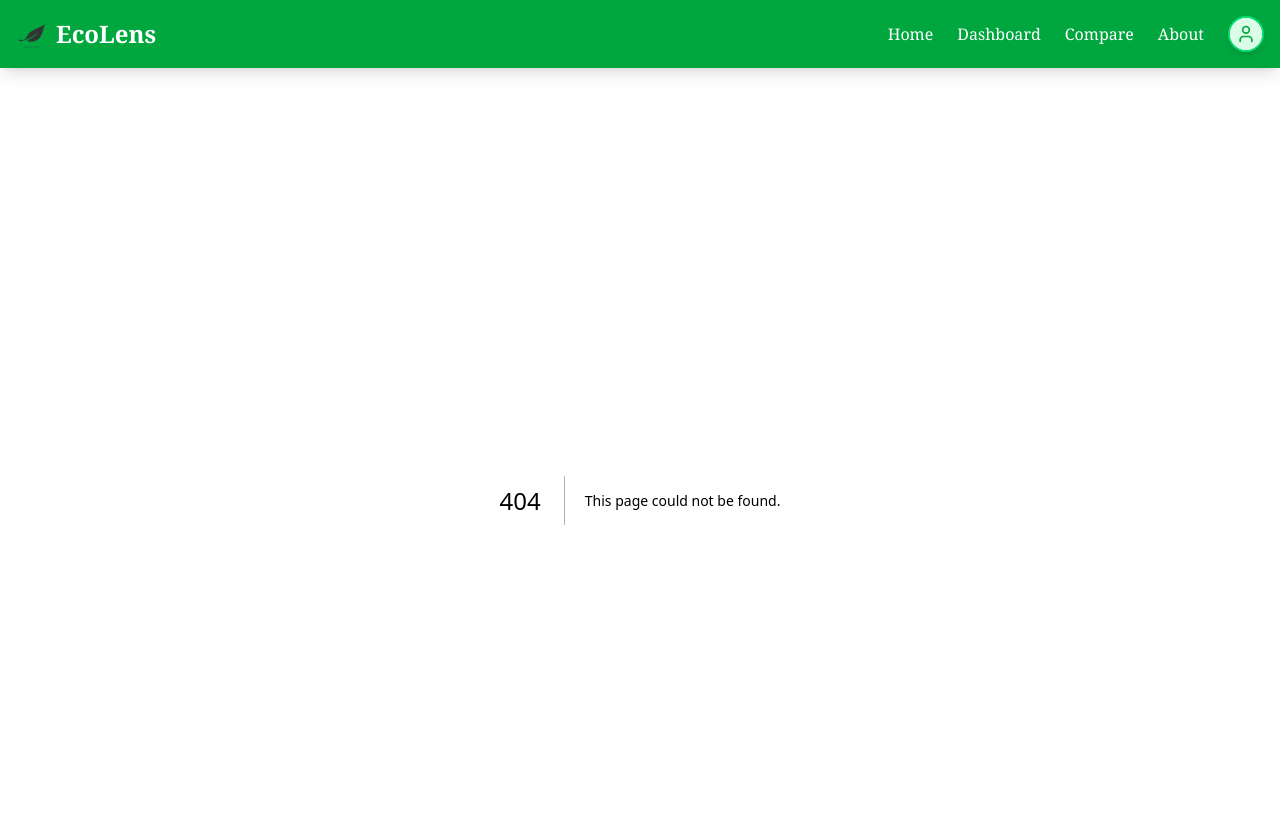
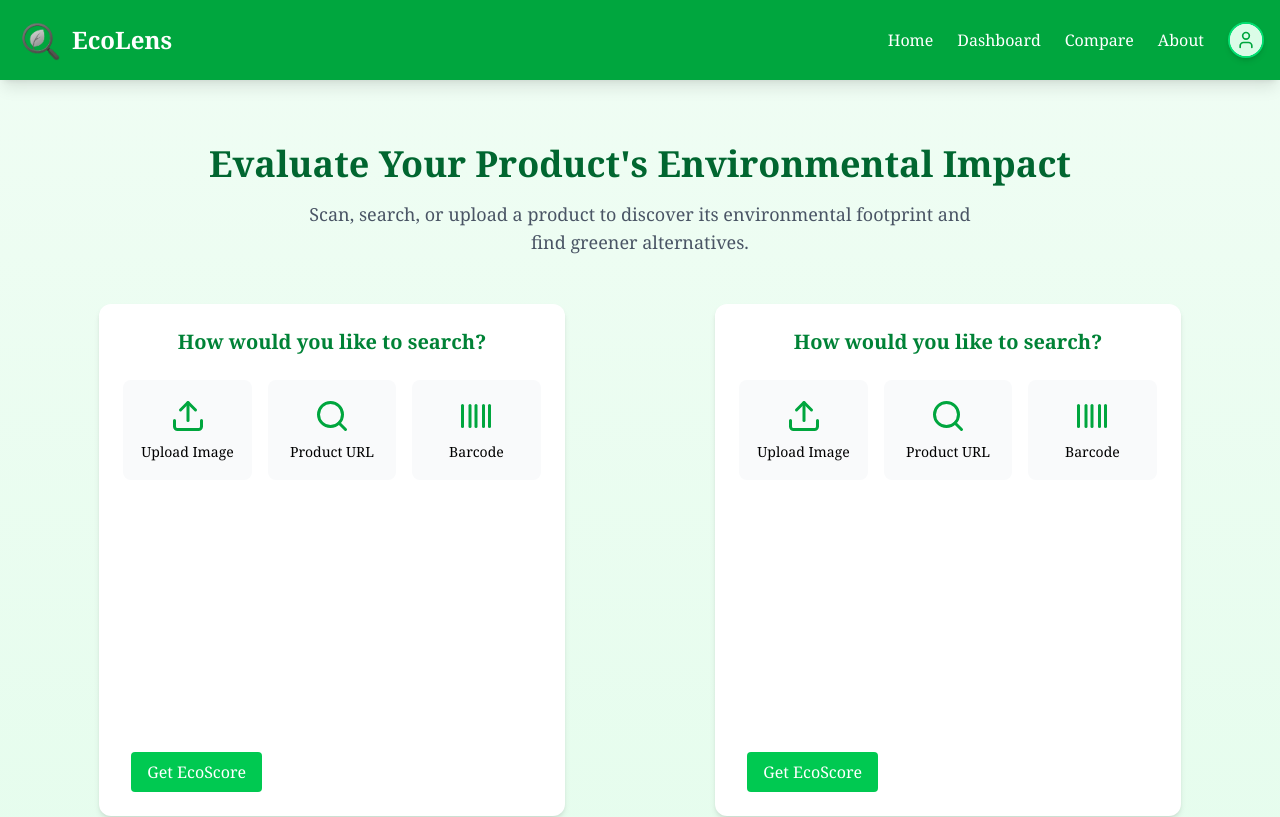
Before and after one commit to anannayamustcode/Ecolens, a Next.js app: page /compare in a window 1280 px wide. Before the commit this address had no page. Shown: the top 817 px of the page. Built offline with nearby package versions, Linux system fonts and the light colour scheme.

Commit message:
new changes

```diff
--- a/src/app/check/page.tsx
+++ b/src/app/compare/page.tsx
@@ -1,11 +1,9 @@
 "use client";
 
 import { useState } from "react";
-import { RefreshCw, Info, ThumbsUp } from "lucide-react";
 import HeroSection from "../components/rest/HeroSection";
 import SearchMethods from "../components/rest/SearchMethods";
 import Link from "next/link";
-
 export default function Home() {
   const [showPopup, setShowPopup] = useState(false);
   const [searchMethod, setSearchMethod] = useState<
@@ -25,11 +23,11 @@ export default function Home() {
   return (
     <>
       <HeroSection />
-      <div className="flex justify-center">
-        <SearchMethods onSubmit={handleSearchSubmit} />
-        <SearchMethods onSubmit={handleSearchSubmit} />
+      <div className="flex w-full gap-4 px-4">
+        <SearchMethods onSubmit={handleSearchSubmit} className="flex-1" />
+        <SearchMethods onSubmit={handleSearchSubmit} className="flex-1" />
       </div>
-      {/* Compare Button */}
+        {/* Compare Button */}
       {/* <div className="fixed bottom-6 left-1/2 transform -translate-x-1/2">
         <button
           className="px-6 py-3 bg-green-600 text-white rounded-full shadow-lg hover:bg-green-700 transition"
--- a/src/app/components/global/navbar.tsx
+++ b/src/app/components/global/navbar.tsx
@@ -23,9 +23,9 @@ const Navbar = ({ children }: { children?: React.ReactNode }) => {
       <div className="container mx-auto px-4 py-4 flex justify-between items-center">
         <div className="flex items-center space-x-2">
           {/* Logo */}
-          <div className="w-8 h-8">
+          <div className="w-12 h-12">
             <img
-              src="/assets/a.png"
+              src="/assets/ecologo.png"
               alt="EcoLens Logo"
               className="w-full h-full object-contain"
             />
--- a/src/app/components/rest/SearchMethods.tsx
+++ b/src/app/components/rest/SearchMethods.tsx
@@ -12,13 +12,37 @@ const UrlInput = dynamic(() => import("./inputs/UrlInput"), { ssr: false });
 const BarcodeInput = dynamic(() => import("./inputs/BarcodeInput"), {
   ssr: false,
 });
+// type InputType = "upload" | "url" | "barcode";
+
+// interface SearchMethodsProps {
+//   onSubmit: (method: InputType | null) => void;
+
+// }
 type InputType = "upload" | "url" | "barcode";
 
 interface SearchMethodsProps {
   onSubmit: (method: InputType | null) => void;
+  className?: string;
 }
 
-export default function SearchMethods({ onSubmit }: SearchMethodsProps) {
+// export default function SearchMethods({ onSubmit }: SearchMethodsProps) {
+//   const [activeInput, setActiveInput] = useState<InputType | null>(null);
+
+//   const handleInputSelection = (inputType: InputType) => {
+//     const newInput = activeInput === inputType ? null : inputType;
+//     setActiveInput(newInput);
+//     onSubmit(newInput);
+//   };
+
+//   return (
+//     <div className="max-w-3xl mx-auto bg-white rounded-xl shadow-md overflow-hidden p-6 mb-12">
+
+//       <h3 className="text-xl font-semibold text-green-700 mb-6 text-center">
+//         How would you like to search?
+//       </h3>
+
+// <div className={`${className?? ""} grid grid-cols-2 md:grid-cols-3 gap-4 mb-8`}>
+export default function SearchMethods({ onSubmit, className }: SearchMethodsProps) {
   const [activeInput, setActiveInput] = useState<InputType | null>(null);
 
   const handleInputSelection = (inputType: InputType) => {
@@ -29,13 +53,11 @@ export default function SearchMethods({ onSubmit }: SearchMethodsProps) {
 
   return (
     <div className="max-w-3xl mx-auto bg-white rounded-xl shadow-md overflow-hidden p-6 mb-12">
-
       <h3 className="text-xl font-semibold text-green-700 mb-6 text-center">
         How would you like to search?
       </h3>
 
-      <div className="grid grid-cols-2 md:grid-cols-3 gap-4 mb-8">
-        {[
+      <div className={`${className ?? ""} grid grid-cols-2 md:grid-cols-3 gap-4 mb-8`}>        {[
           { type: "upload", icon: Upload, label: "Upload Image" },
           { type: "url", icon: Search, label: "Product URL" },
           { type: "barcode", icon: Barcode, label: "Barcode" },
```
Also changed, not shown: public/assets/ecologo.png (added), 33 other files (tests, documents, lock files or other folders).
